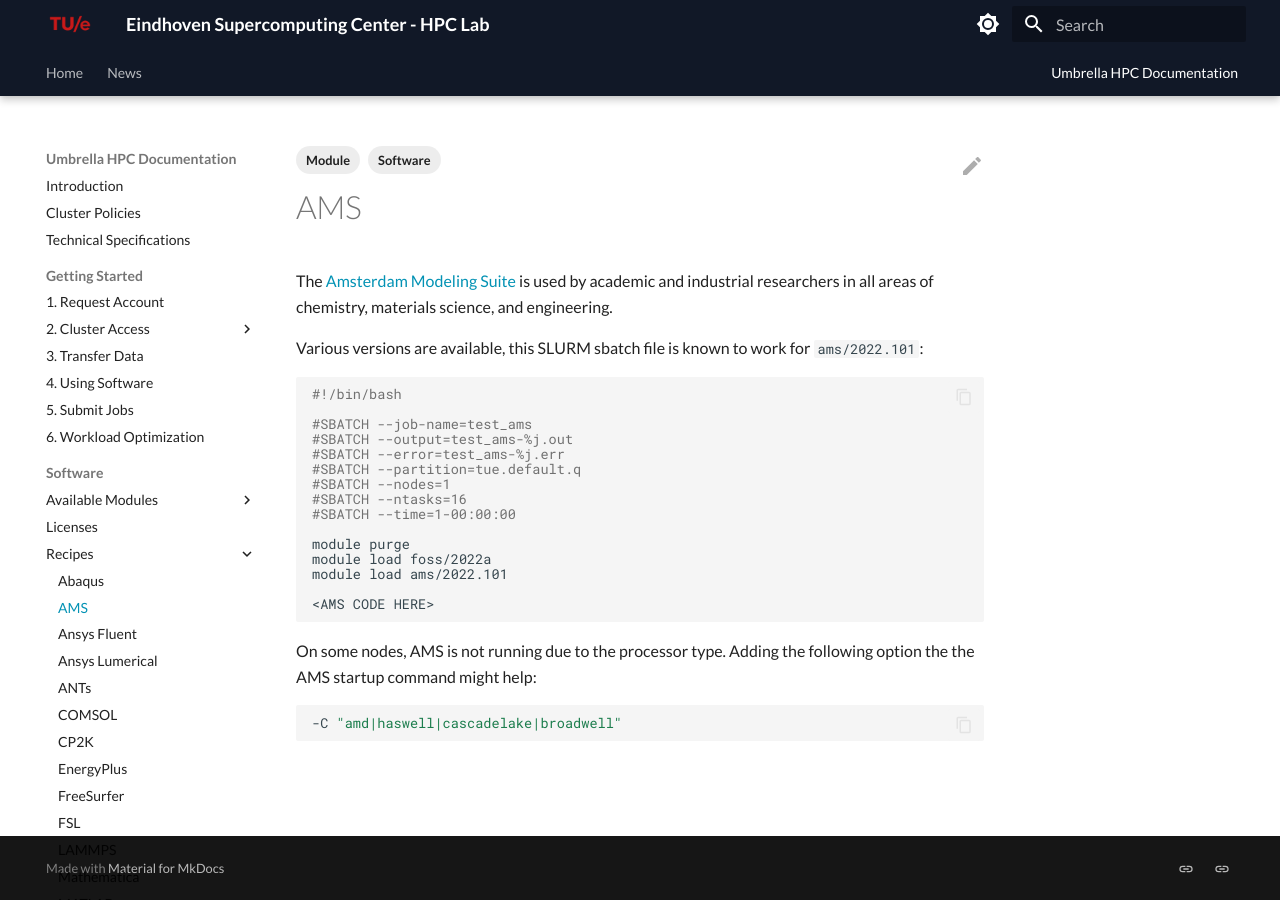
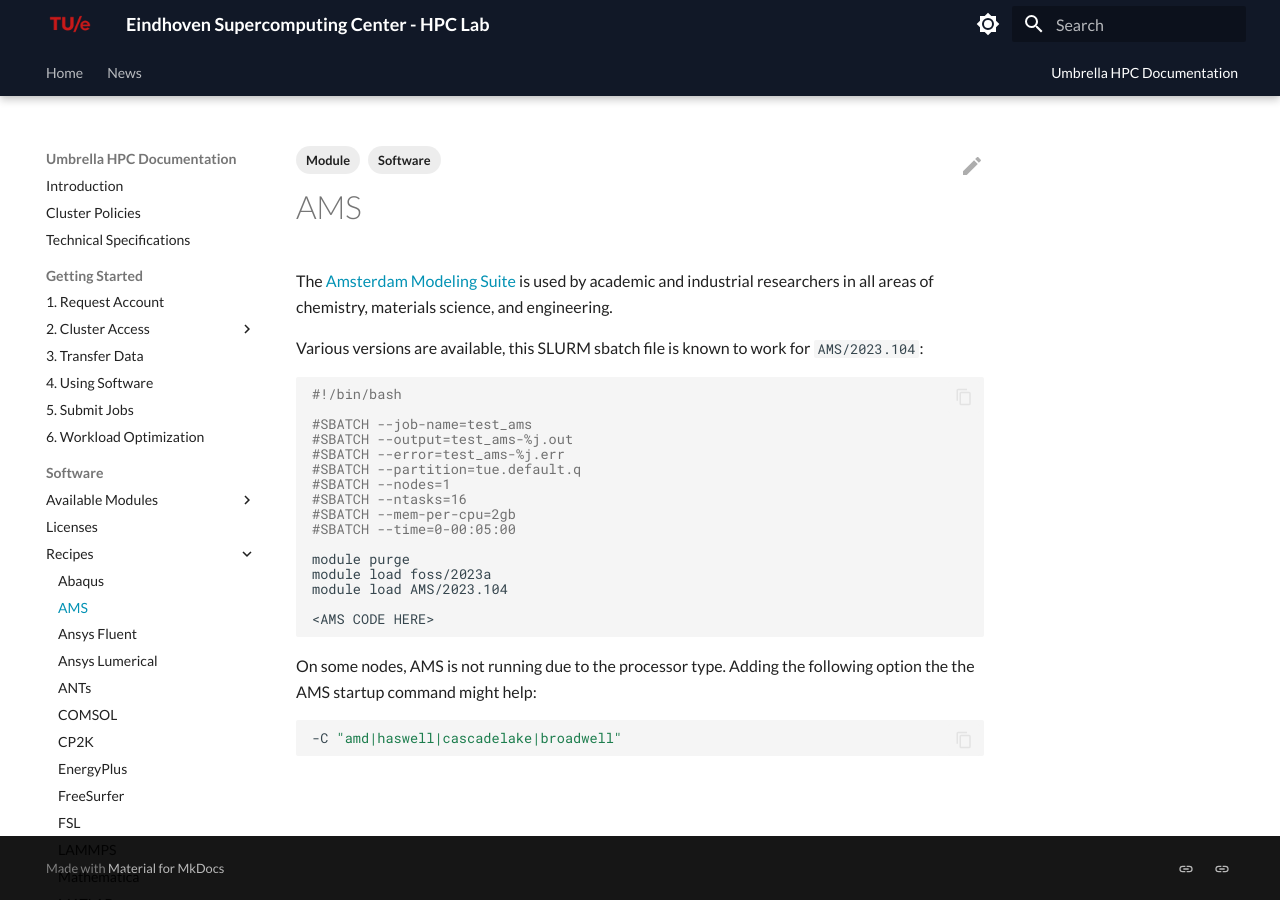
Before and after one commit to gferhpc/supercomputing.tue.nl, an MkDocs documentation site: the page built from pages/documentation/software/recipes/ams.md, in a window 1280 px wide. Built offline with MkDocs 1.6.1 and Material for MkDocs 9.7.7, drawn with Linux system fonts in a browser that asks for light colours.

Commit message:
Update ams.md

````diff
--- a/pages/documentation/software/recipes/ams.md
+++ b/pages/documentation/software/recipes/ams.md
@@ -7,7 +7,7 @@
 engineering.
 
 Various versions are available, this SLURM sbatch file is known to work
-for `ams/2022.101`:
+for `AMS/2023.104`:
 
 ```shell
 #!/bin/bash
@@ -18,11 +18,12 @@
 #SBATCH --partition=tue.default.q
 #SBATCH --nodes=1
 #SBATCH --ntasks=16
-#SBATCH --time=1-00:00:00
+#SBATCH --mem-per-cpu=2gb
+#SBATCH --time=0-00:05:00
 
 module purge
-module load foss/2022a
-module load ams/2022.101
+module load foss/2023a
+module load AMS/2023.104
 
 <AMS CODE HERE>
 ```
````
